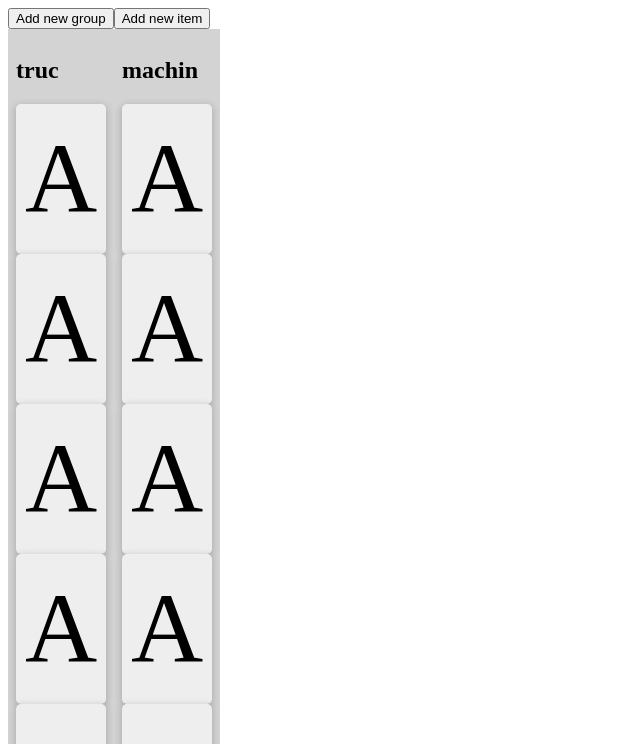
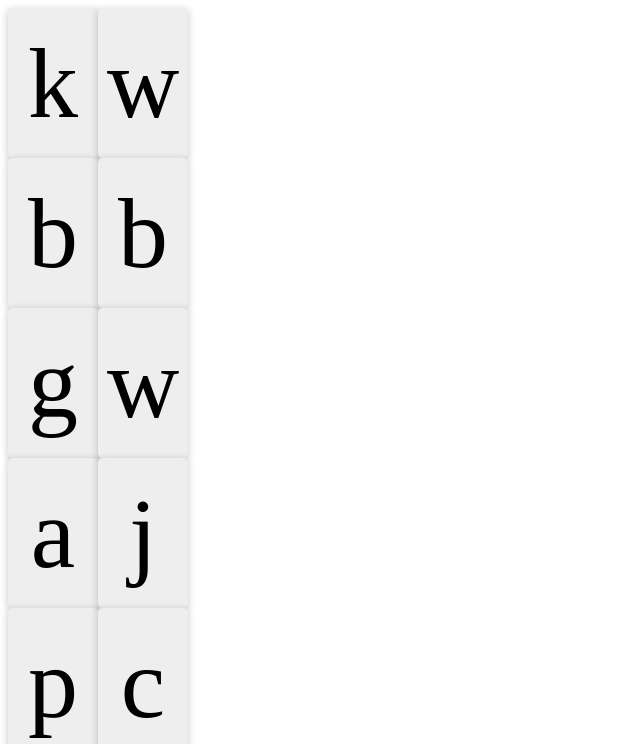
Before and after one commit to ronan-monvoisin/cardinal, a React (Vite) app: page / in a window 1280 px wide. Shown: the top 744 px of the page, without its empty margins (0-640 px from the left). Built offline with nearby package versions, Linux system fonts and the light colour scheme.

Commit message:
base propre recodé

```diff
--- a/index.html
+++ b/index.html
@@ -2,7 +2,7 @@
 <html lang="en">
   <head>
     <meta charset="UTF-8" />
-    <link rel="icon" type="image/svg+xml" href="/src/favicon.svg" />
+    <link rel="icon" type="image/svg+xml" href="/favicon.svg" />
     <meta name="viewport" content="width=device-width, initial-scale=1.0" />
     <title>Vite App</title>
   </head>
--- a/src/Board.jsx
+++ b/src/Board.jsx
@@ -1,41 +1,18 @@
 import React, { useState } from "react";
 import { DragDropContext, Droppable, Draggable } from "react-beautiful-dnd";
 import styled from 'styled-components'
-import { CardContainer } from "./components/CardContainer";
+import { Hand } from "./components/Hand";
+import { Table } from "./components/Table";
+
 
 // fake data generator
 const getItems = (count, offset = 0) =>
   Array.from({ length: count }, (v, k) => k).map(k => ({
     id: `item-${k + offset}-${new Date().getTime()}`,
-    lettre: "A",
+    lettre: generateRandomLetter(),
     hidden: true,
     content: `item ${k + offset}`
   }));
-
-const reorder = (list, startIndex, endIndex) => {
-  const result = Array.from(list.items);
-  const [removed] = result.splice(startIndex, 1);
-  result.splice(endIndex, 0, removed);
-
-  return result;
-};
-
-/**
- * Moves an item from one list to another list.
- */
-const move = (source, destination, droppableSource, droppableDestination) => {
-  const sourceClone = Array.from(source.items);
-  const destClone = Array.from(destination.items);
-  const [removed] = sourceClone.splice(droppableSource.index, 1);
-
-  destClone.splice(droppableDestination.index, 0, removed);
-
-  const result = [];
-  result[droppableSource.droppableId] = { name: source.name, items: sourceClone };
-  result[droppableDestination.droppableId] = { name: destination.name, items: destClone };
-
-  return result;
-};
 const grid = 8;
 
 const getItemStyle = (isDragging, draggableStyle) => ({
@@ -55,32 +32,67 @@ const getListStyle = isDraggingOver => ({
   padding: grid
 });
 
-function Board(props) {
-  const [state, setState] = useState([
-    { name: "truc", items: getItems(10) },
-    { name: "machin", items: getItems(5) }
-  ]);
+const reorder = (list, startIndex, endIndex) => {
+  console.log(list);
+  const result = Array.from(list);
+  const [removed] = result.splice(startIndex, 1);
+  result.splice(endIndex, 0, removed);
 
+  return result;
+};
+
+function generateRandomLetter() {
+  const alphabet = "abcdefghijklmnopqrstuvwxyz"
+
+  return alphabet[Math.floor(Math.random() * alphabet.length)]
+}
+
+const TheBoard = styled.div`
+display:flex;
+`
+function Board() {
+  const [state, setState] = useState({
+    hand: {
+      name: "hand",
+      cards: getItems(10)
+    },
+    table: {
+      name: "table",
+      cards: getItems(10,10)
+    }
+  });
+  /**
+   * Moves an item from one list to another list.
+   */
+  const move = (state, result) => {
+    console.log(state, result);
+    const stateClone = {...state};
+    const [removed] = stateClone[result.source.droppableId].cards.splice(result.source.index, 1);
+
+    stateClone[result.destination.droppableId].cards.splice(result.destination.index, 0, removed);
+
+    return stateClone;
+  };
   function onDragEnd(result) {
-    const { source, destination } = result;
-
-    // dropped outside the list
-    if (!destination) {
+    console.log(result);
+    if (!result.destination) {
       return;
     }
-    const sInd = +source.droppableId;
-    const dInd = +destination.droppableId;
 
-    if (sInd === dInd) {
-      const items = reorder(state[sInd], source.index, destination.index);
-      const newState = [...state];
-      newState[sInd].items = items;
+    if (result.source.droppableId === result.destination.droppableId) {
+      const newState = {...state};
+      console.log(result,newState);
+      newState[result.destination.droppableId].cards = reorder(
+        state[result.destination.droppableId].cards,
+        result.source.index,
+        result.destination.index
+      );
       setState(newState);
     } else {
-      const result = move(state[sInd], state[dInd], source, destination);
-      const newState = [...state];
-      newState[sInd] = result[sInd];
-      newState[dInd] = result[dInd];
+      console.log(result);
+      let newState = {...state};
+      newState = move(state, result);
+      console.log(newState);
 
       setState(newState);
     }
@@ -94,57 +106,12 @@ function Board(props) {
   }
 
   return (
-    <div id="board">
-      <button
-        type="button"
-        onClick={() => {
-          setState([...state, { name: "hehe", items:[]}]);
-        }}
-      > {console.log(state)}
-        Add new group
-      </button>
-      <button
-        type="button"
-        onClick={() => {
-          setState([...state, { name: "hehe", items:getItems(1)}]);
-        }}
-      >
-        Add new item
-      </button>
-      <div style={{ display: "flex" }}>
-        <DragDropContext onDragEnd={onDragEnd}>
-          {state.map((el, ind) => (
-            <Droppable key={ind} droppableId={`${ind}`}>
-              {(provided, snapshot) => (
-                <div
-                  ref={provided.innerRef}
-                  style={getListStyle(snapshot.isDraggingOver)}
-                  {...provided.droppableProps}
-                >
-                  <h2>{ el.name }</h2>
-                  {el.items.map((item, index) => (
-                    <Draggable
-                      key={item.id}
-                      draggableId={item.id}
-                      index={index}
-                    >
-                      {(provided, snapshot) => (
-                        <CardContainer
-                          provided={provided} snapshot={snapshot}
-                        >
-                          {item.lettre}
-                        </CardContainer>
-                      )}
-                    </Draggable>
-                  ))}
-                  {provided.placeholder}
-                </div>
-              )}
-            </Droppable>
-          ))}
-        </DragDropContext>
-      </div>
-    </div>
+    <TheBoard id="board">
+      <DragDropContext onDragEnd={onDragEnd}>
+        <Hand item={state.hand} />
+        <Table item={state.table} />
+      </DragDropContext>
+    </TheBoard>
   );
 }
 export default Board;
--- /dev/null
+++ b/src/components/Card.jsx
@@ -0,0 +1,36 @@
+import React from 'react'
+import styled from 'styled-components'
+import { DragDropContext, Droppable, Draggable } from "react-beautiful-dnd";
+
+const CardContent = styled.div`
+  width: 90px;
+  height: 150px;
+  display: flex;
+  flex-direction: column;
+  justify-content: center;
+  align-content: center;
+  text-align:center;
+  font-size: 100px;
+  border-radius: 5px;
+  box-shadow: 0 2px 7px 1px rgba(31,31,31,0.2);
+  background-color: #EEE;
+  color: #000;
+  position:relative;
+  cursor: grab;
+`
+
+export function Card(props) {
+  return (
+    <Draggable draggableId={props.card.id} index={props.index}>
+      {provided => (
+        <CardContent
+          ref={provided.innerRef}
+          {...provided.draggableProps}
+          {...provided.dragHandleProps}
+        >
+          {props.card.lettre}
+        </CardContent>
+      )}
+    </Draggable>
+  )
+}
--- a/src/components/CardContainer.jsx
+++ b/src/components/CardContainer.jsx
@@ -1,5 +1,6 @@
 import React from 'react'
 import styled from 'styled-components'
+import { Draggable } from "react-beautiful-dnd";
 
 const Card = styled.div`
   opacity: ${props => props.opacity};
@@ -18,15 +19,35 @@ const Card = styled.div`
   position:relative;
   cursor: grab;
 `
+const getItemStyle = (isDragging, draggableStyle) => ({
+  // some basic styles to make the items look a bit nicer
+  userSelect: "none",
+  padding: 8 * 2,
+  margin: `0 0 8px 0`,
+
+  // change background colour if dragging
+  background: isDragging ? "lightgreen" : "grey",
+
+  // styles we need to apply on draggables
+  ...draggableStyle
+});
 
 export function CardContainer(props) {
   return (
-    <Card
-      ref={props.provided.innerRef}
-      {...props.provided.draggableProps}
-      {...props.provided.dragHandleProps}
-    >
-      {props.children}
-    </Card>
+    <Draggable draggableId={props.key}>
+      {(provided, snapshot) => (
+        <CardContainer
+          ref={provided.innerRef}
+          {...provided.draggableProps}
+          {...provided.dragHandleProps}
+          style={getItemStyle(
+            snapshot.isDragging,
+            provided.draggableProps.style
+          )}
+        >
+          <Card>{props.lettre}</Card>
+        </CardContainer>
+      )}
+    </Draggable>
   )
 }
--- /dev/null
+++ b/src/components/Hand.jsx
@@ -0,0 +1,37 @@
+import React from 'react'
+import styled from 'styled-components'
+import { Card } from "./Card";
+import { DragDropContext, Droppable, Draggable } from "react-beautiful-dnd";
+
+// const Hand = styled`
+//   opacity: ${props => props.opacity};
+//   width: 90px;
+//   height: 150px;
+//   display: flex;
+//   flex-direction: column;
+//   justify-content: center;
+//   align-content: center;
+//   text-align:center;
+//   font-size: 100px;
+//   border-radius: 5px;
+//   box-shadow: 0 2px 7px 1px rgba(31,31,31,0.2);
+//   background-color: #EEE;
+//   color: #000;
+//   position:relative;
+//   cursor: grab;
+// `
+
+export function Hand(props) {
+  return (
+    <Droppable droppableId={props.item.name}>
+      {provided => (
+        <div ref={provided.innerRef} {...provided.droppableProps}>
+          {props.item.cards.map((card, index) => (
+            <Card card={card} index={index} key={card.id} />
+          ))}
+          {provided.placeholder}
+        </div>
+      )}
+    </Droppable>
+  )
+}
--- /dev/null
+++ b/src/components/Table.jsx
@@ -0,0 +1,18 @@
+import React from 'react'
+import { Card } from "./Card";
+import { DragDropContext, Droppable, Draggable } from "react-beautiful-dnd";
+
+export function Table(props) {
+  return (
+    <Droppable droppableId={props.item.name}>
+      {provided => (
+        <div ref={provided.innerRef} {...provided.droppableProps}>
+          {props.item.cards.map((card, index) => (
+            <Card card={card} index={index} key={card.id} />
+          ))}
+          {provided.placeholder}
+        </div>
+      )}
+    </Droppable>
+  )
+}
```
